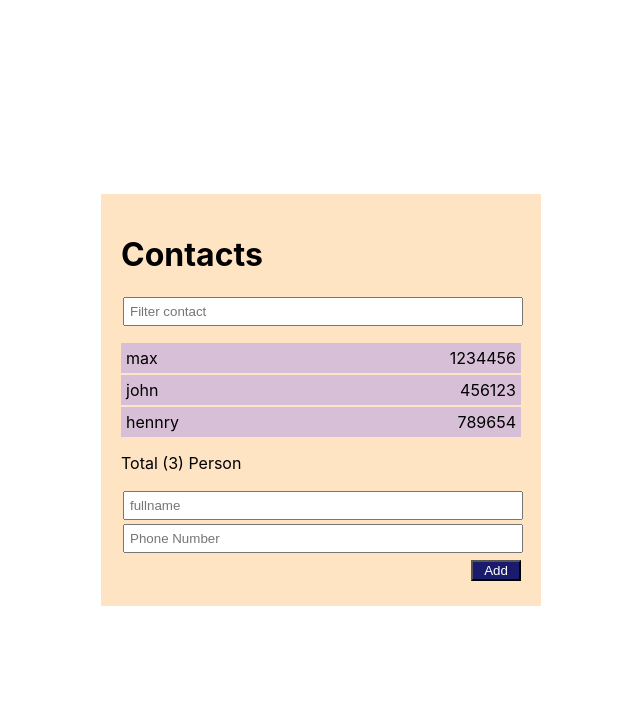
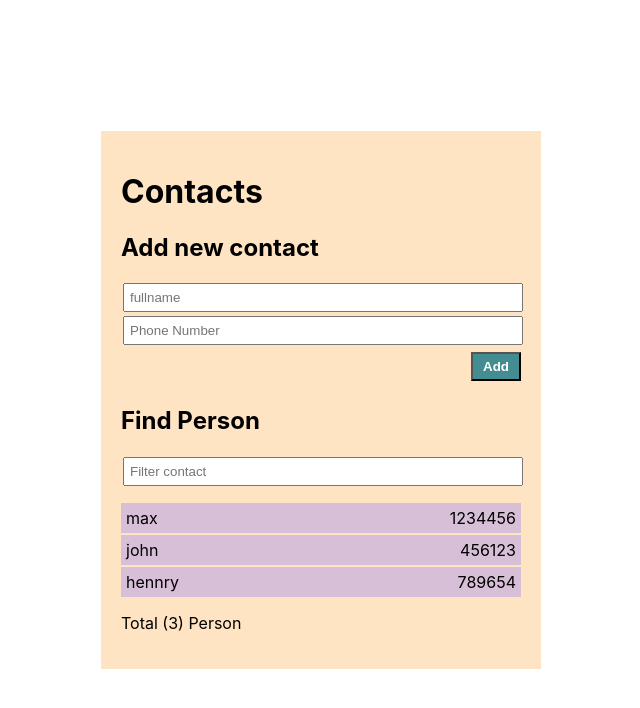
Before and after one commit to mkisecok/Contact-list, a React (Create React App) app in the folder contact-list/: page / in a window 1280 px wide. Shown: the top 708 px of the page, without its empty margins (319-959 px from the left). Built offline with nearby package versions, Linux system fonts and the light colour scheme.

Commit message:
Change contact component style

```diff
--- a/contact-list/src/App.js
+++ b/contact-list/src/App.js
@@ -5,7 +5,6 @@ function App() {
   return (
     <div className="App">
      <Contacts/>
-
     </div>
   );
 }
--- a/contact-list/src/components/Contacts/Contacts.css
+++ b/contact-list/src/components/Contacts/Contacts.css
@@ -1,6 +1,6 @@
 #container{
     width: 400px;
-    background-color:bisque;
+    background-color:#ffe4c4;
     padding: 20px;
 }
 input{
@@ -18,7 +18,7 @@ ul,li{
     margin:15px 0 ;
 }
 .list>li{
-    background-color: thistle;
+    background-color: #d8bfd8;
     padding: 5px;
     margin-bottom:2px ;
     display: flex;
@@ -34,7 +34,9 @@ ul,li{
 }
 .btn>button{
 
-    background-color: rgb(27, 27, 110);
+    background-color: #438d92;
     color: white;
     width: 50px;
+    padding:5px  10px;
+    font-weight: 700;
 }
--- a/contact-list/src/components/Contacts/index.js
+++ b/contact-list/src/components/Contacts/index.js
@@ -21,8 +21,10 @@ import './Contacts.css'
     return (
         <div id='container'>
             <h1>Contacts</h1>
+            <h2>Add new contact </h2>
+            <Form addContacts={setContacts} contacts={contacts} />
+            <h2>Find Person</h2>
             <List contacts={contacts}/>
-            <Form addContacts={setContacts} contacts={contacts} />
         </div>
     )
 }
```
